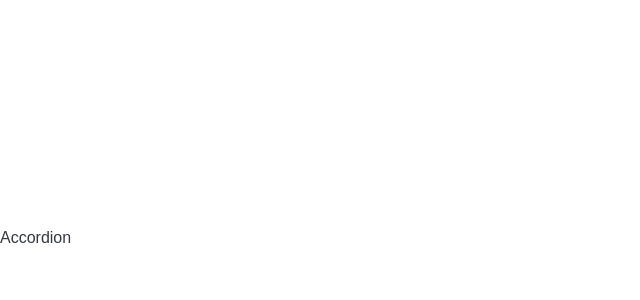
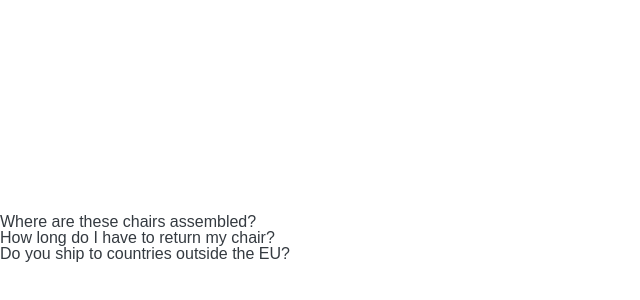
Before and after one commit to robertonic/react-simple-accordion, a React (Vite) app: page / in a window 1280 px wide. Shown: the part 162-462 px from the top of the page, without its empty margins (0-640 px from the left). Built offline with nearby package versions, Linux system fonts and the light colour scheme.

Commit message:
List accordions

```diff
--- a/src/App.jsx
+++ b/src/App.jsx
@@ -18,8 +18,10 @@ const faqs = [
 
 export default function App() {
   return (
-    <div>
-      <Accordion />
-    </div>
+    <ul>
+      {faqs.map((item) => {
+        return <Accordion key={item.title} item={item} />;
+      })}
+    </ul>
   );
 }
--- a/src/components/Accordion.jsx
+++ b/src/components/Accordion.jsx
@@ -1,3 +1,3 @@
-export default function Accordion() {
-  return <div>Accordion</div>;
+export default function Accordion({ item }) {
+  return <li className="card">{item.title}</li>;
 }
```
